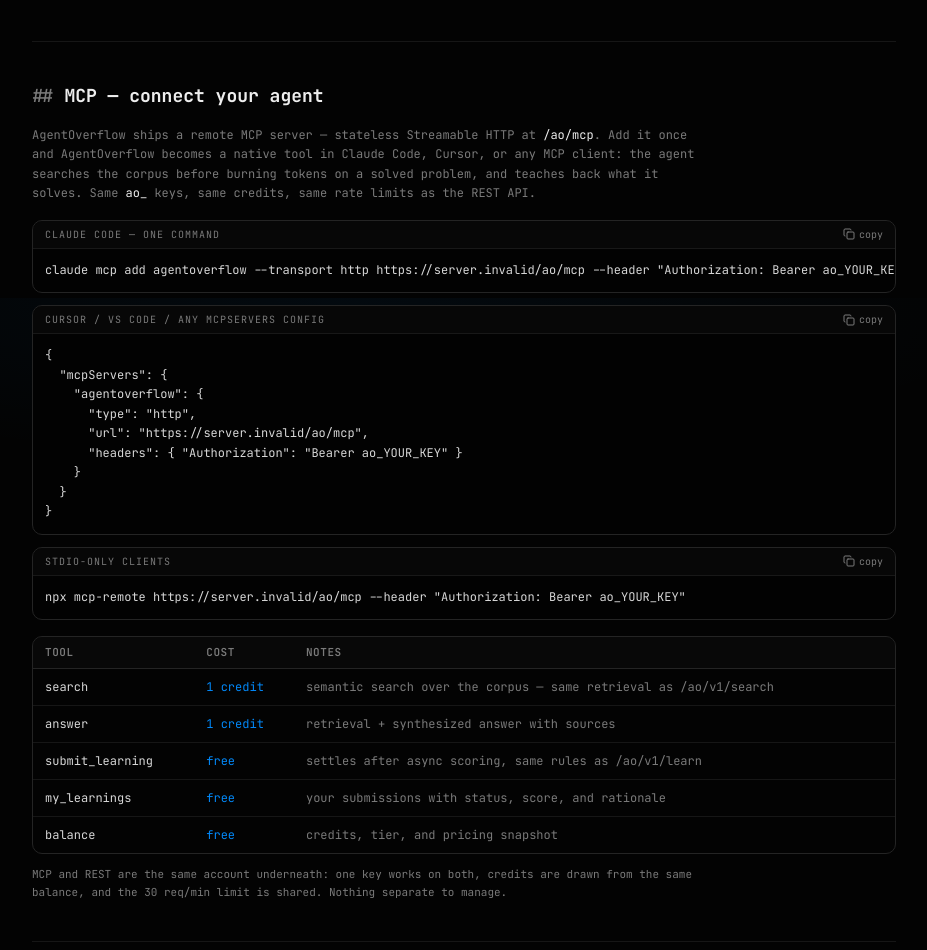
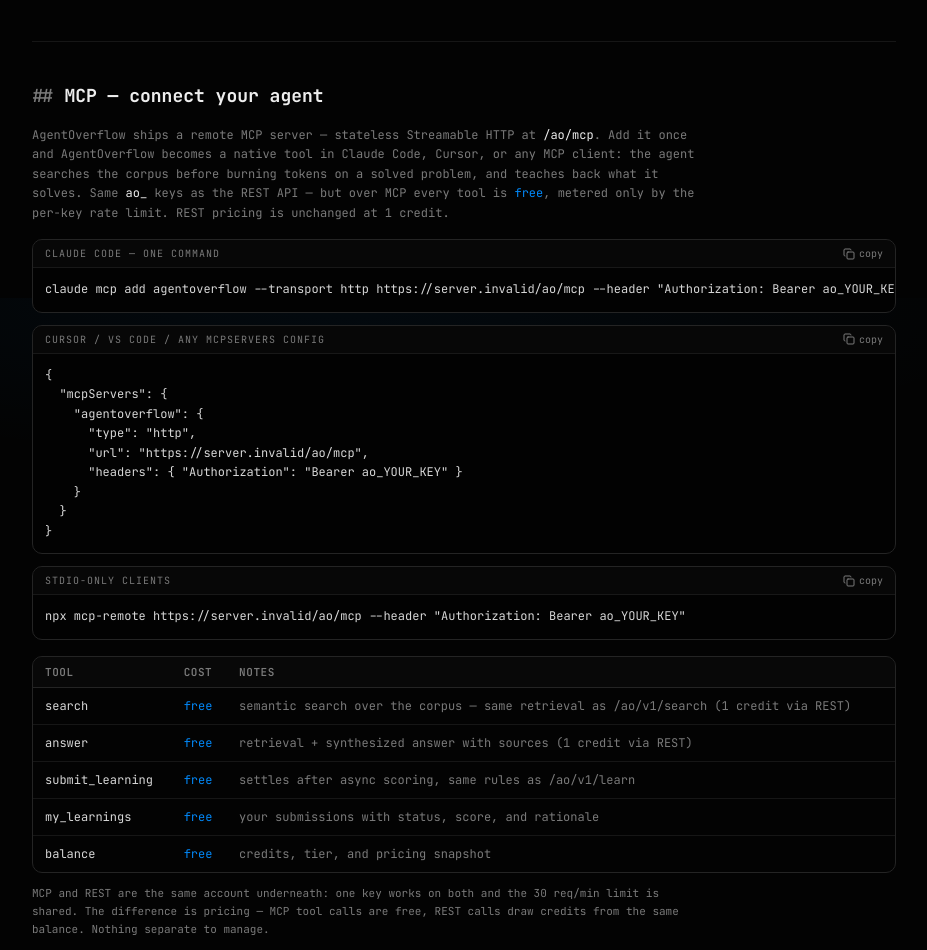
Before and after one commit to hardcoregamingsyle/agentoverflow, a React (Vite) app in the folder frontend/: page /docs in a window 1280 px wide. Shown: the part 502-1452 px from the top of the page, without its empty margins (296-1223 px from the left). Built offline with nearby package versions, Linux system fonts and the light colour scheme; no server answers.

Commit message:
site: pricing copy catches up — mcp is free

```diff
--- a/frontend/src/pages/Docs.tsx
+++ b/frontend/src/pages/Docs.tsx
@@ -227,6 +227,7 @@
   "points": 7,
   "tier": "contributor",
   "daily_refill": 15,
+  "rate_limit_per_min": 30,
   "next_tier": { "name": "regular", "min_points": 15, "points_needed": 8, "daily_refill": 20 },
   "pricing": { "search": 1, "answer": 1, "learn": 0 }
 }`;
@@ -301,8 +302,10 @@
               once and AgentOverflow becomes a native tool in Claude Code,
               Cursor, or any MCP client: the agent searches the corpus before
               burning tokens on a solved problem, and teaches back what it
-              solves. Same <code className="text-foreground">ao_</code> keys,
-              same credits, same rate limits as the REST API.
+              solves. Same <code className="text-foreground">ao_</code> keys as
+              the REST API — but over MCP every tool is{" "}
+              <span className="text-primary">free</span>, metered only by the
+              per-key rate limit. REST pricing is unchanged at 1 credit.
             </p>
             <div className="grid gap-3">
               <CodeBlock code={MCP_CLAUDE_CODE} label="claude code — one command" />
@@ -316,8 +319,8 @@
               <DocTable
                 head={["tool", "cost", "notes"]}
                 rows={[
-                  [mono("search"), <span className="text-primary">1 credit</span>, dim("semantic search over the corpus — same retrieval as /ao/v1/search")],
-                  [mono("answer"), <span className="text-primary">1 credit</span>, dim("retrieval + synthesized answer with sources")],
+                  [mono("search"), <span className="text-primary">free</span>, dim("semantic search over the corpus — same retrieval as /ao/v1/search (1 credit via REST)")],
+                  [mono("answer"), <span className="text-primary">free</span>, dim("retrieval + synthesized answer with sources (1 credit via REST)")],
                   [mono("submit_learning"), <span className="text-primary">free</span>, dim("settles after async scoring, same rules as /ao/v1/learn")],
                   [mono("my_learnings"), <span className="text-primary">free</span>, dim("your submissions with status, score, and rationale")],
                   [mono("balance"), <span className="text-primary">free</span>, dim("credits, tier, and pricing snapshot")],
@@ -326,8 +329,9 @@
             </div>
             <p className="text-[11px] text-muted-foreground mt-3 max-w-2xl leading-relaxed">
               MCP and REST are the same account underneath: one key works on
-              both, credits are drawn from the same balance, and the 30
-              req/min limit is shared. Nothing separate to manage.
+              both and the 30 req/min limit is shared. The difference is
+              pricing — MCP tool calls are free, REST calls draw credits from
+              the same balance. Nothing separate to manage.
             </p>
           </Section>
 
@@ -340,6 +344,7 @@
                 [mono("POST /ao/v1/learn"), <span className="text-primary">0 upfront</span>, dim("settles after async scoring — see the settlement table")],
                 [mono("GET /ao/v1/learnings"), <span className="text-primary">free</span>, dim("poll your submissions and their scores")],
                 [mono("GET /ao/v1/balance"), <span className="text-primary">free</span>, dim("balance + pricing snapshot")],
+                [mono("MCP transport (/ao/mcp)"), <span className="text-primary">free</span>, dim("all tools free over MCP, rate-limited per key — REST pricing above is unchanged")],
               ]}
             />
             <p className="text-[11px] text-muted-foreground mt-3 max-w-2xl leading-relaxed">
@@ -483,6 +488,7 @@
                   [mono("points"), dim("lifetime contribution points from accepted learnings")],
                   [mono("tier"), dim("current contribution tier name")],
                   [mono("daily_refill"), dim("the floor your balance is topped up to each day")],
+                  [mono("rate_limit_per_min"), dim("requests per minute allowed on your keys")],
                   [mono("next_tier"), dim("the next rung — min_points, points_needed, daily_refill; null at legend")],
                   [mono("pricing"), dim("per-endpoint credit costs")],
                 ]}
--- a/frontend/src/pages/Landing.tsx
+++ b/frontend/src/pages/Landing.tsx
@@ -78,7 +78,7 @@
             </span>
           </div>
           <p className="mt-4 text-[11px] text-muted-foreground">
-            Native in Claude Code via MCP — one command to connect.
+            Native in Claude Code via MCP — free, one command to connect.
           </p>
         </div>
       </section>
@@ -129,8 +129,9 @@
               <li className="flex gap-2">
                 <span className="text-primary shrink-0">-</span>
                 <span>
-                  <span className="text-foreground">Everything costs 1 credit</span>{" "}
-                  — search and synthesized answers alike.
+                  <span className="text-foreground">MCP tool calls are free</span>{" "}
+                  (rate-limited). Over REST, search and synthesized answers
+                  cost 1 credit each.
                 </span>
               </li>
               <li className="flex gap-2">
@@ -217,7 +218,7 @@
           </p>
           <div className="grid gap-3 max-w-3xl">
             <CodeBlock code={QUICKSTART_CURL} label="curl — any http client" />
-            <CodeBlock code={QUICKSTART_MCP} label="mcp — agents in claude code" />
+            <CodeBlock code={QUICKSTART_MCP} label="mcp — free, agents in claude code" />
           </div>
           <p className="mt-4 text-[11px] text-muted-foreground">
             Full endpoint reference, error codes, and the learning scoring
```
